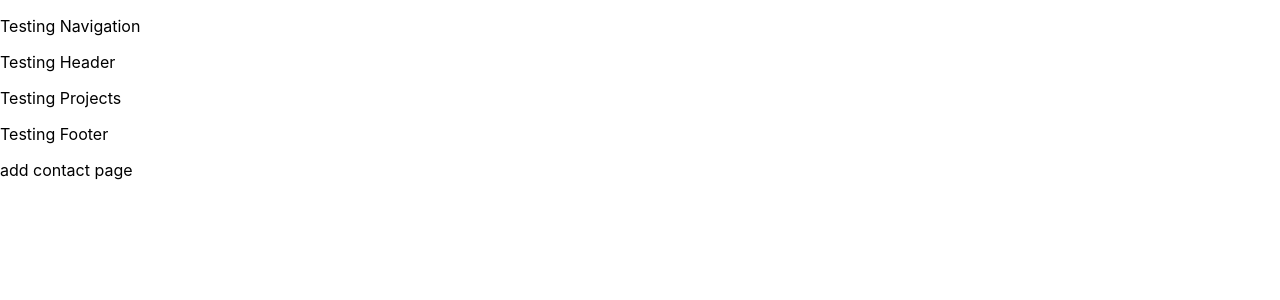
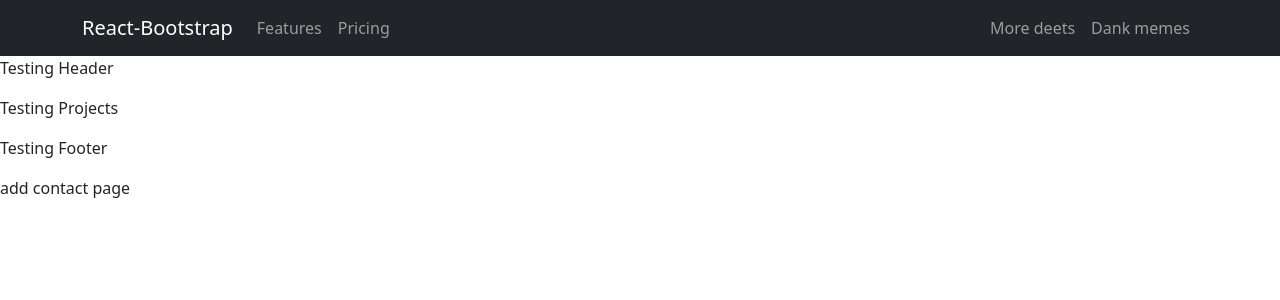
Before and after one commit to caz1502/react-my-portfolio-site, a React (Create React App) app: page / in a window 1280 px wide. Shown: the top 300 px of the page. Built offline with nearby package versions, Linux system fonts and the light colour scheme.

Commit message:
updating

```diff
--- a/package.json
+++ b/package.json
@@ -6,7 +6,9 @@
     "@testing-library/jest-dom": "^5.16.1",
     "@testing-library/react": "^12.1.2",
     "@testing-library/user-event": "^13.5.0",
+    "bootstrap": "^5.1.3",
     "react": "^17.0.2",
+    "react-bootstrap": "^2.1.1",
     "react-dom": "^17.0.2",
     "react-scripts": "5.0.0",
     "web-vitals": "^2.1.4"
--- a/public/index.html
+++ b/public/index.html
@@ -9,6 +9,8 @@
       name="description"
       content="Web site created using create-react-app"
     />
+    <link rel="stylesheet" href="https://cdn.jsdelivr.net/npm/bootstrap@5.1.3/dist/css/bootstrap.min.css"
+      integrity="sha384-1BmE4kWBq78iYhFldvKuhfTAU6auU8tT94WrHftjDbrCEXSU1oBoqyl2QvZ6jIW3" crossorigin="anonymous" />
     <link rel="apple-touch-icon" href="%PUBLIC_URL%/logo192.png" />
     <!--
       manifest.json provides metadata used when your web app is installed on a
--- a/src/App.js
+++ b/src/App.js
@@ -1,4 +1,5 @@
 import React from "react";
+import "bootstrap/dist/css/bootstrap.min.css";
 // import "./App.css";
 import Navigation from "./components/Navigation";
 import Header from "./components/Header";
--- a/src/components/Navigation.js
+++ b/src/components/Navigation.js
@@ -1,4 +1,5 @@
 import React from "react";
+import { Navbar, Nav, Container, NavDropdown } from "react-bootstrap";
 
 // import "../styles/Footer.css";
 
@@ -7,12 +8,27 @@
 
 function Navigation() {
   return (
+    <div>
+      <Navbar collapseOnSelect expand="lg" bg="dark" variant="dark">
+        <Container>
+          <Navbar.Brand href="#home">React-Bootstrap</Navbar.Brand>
+          <Navbar.Toggle aria-controls="responsive-navbar-nav" />
+          <Navbar.Collapse id="responsive-navbar-nav">
+            <Nav className="me-auto">
+              <Nav.Link href="#features">Features</Nav.Link>
+              <Nav.Link href="#pricing">Pricing</Nav.Link>
 
-      <div>
-        <p>Testing Navigation</p>
-      </div>
-
-
+            </Nav>
+            <Nav>
+              <Nav.Link href="#deets">More deets</Nav.Link>
+              <Nav.Link eventKey={2} href="#memes">
+                Dank memes
+              </Nav.Link>
+            </Nav>
+          </Navbar.Collapse>
+        </Container>
+      </Navbar>
+    </div>
   );
 }
 
--- a/src/index.js
+++ b/src/index.js
@@ -2,6 +2,7 @@
 import ReactDOM from 'react-dom';
 import './index.css';
 import App from './App';
+import "bootstrap/dist/css/bootstrap.min.css";
 
 
 ReactDOM.render(
```
Also changed, not shown: 1 other file (tests, documents, lock files or other folders).
